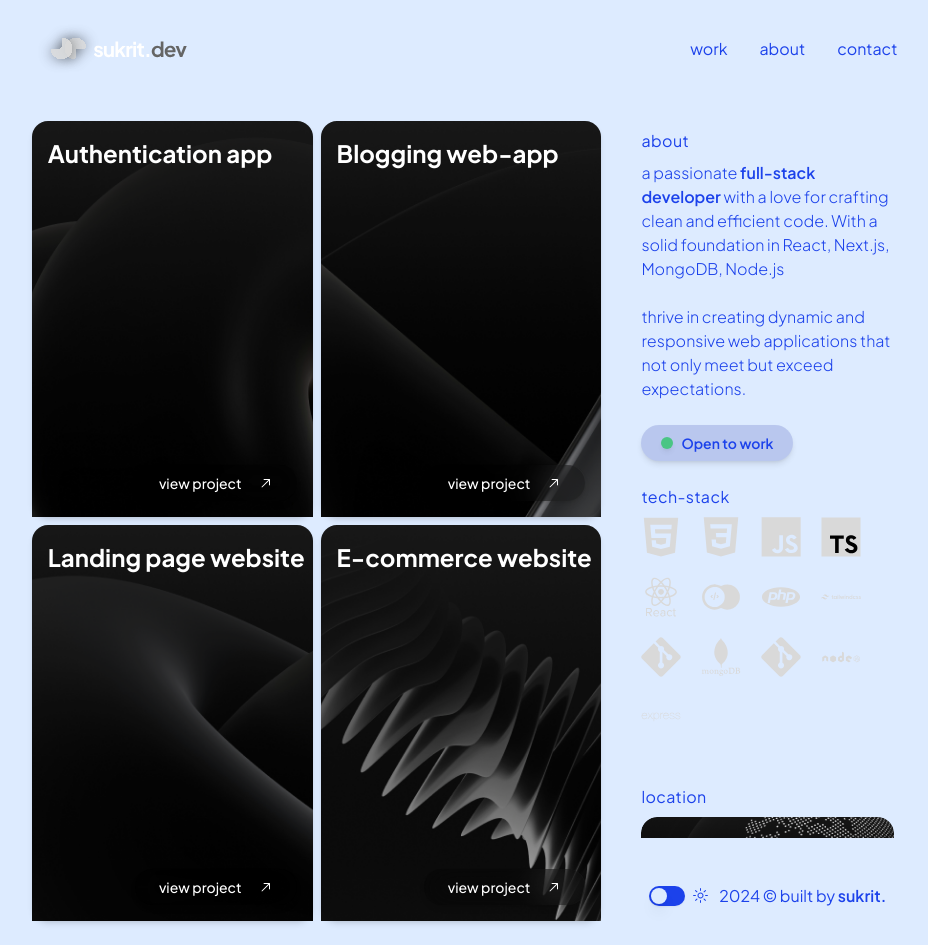
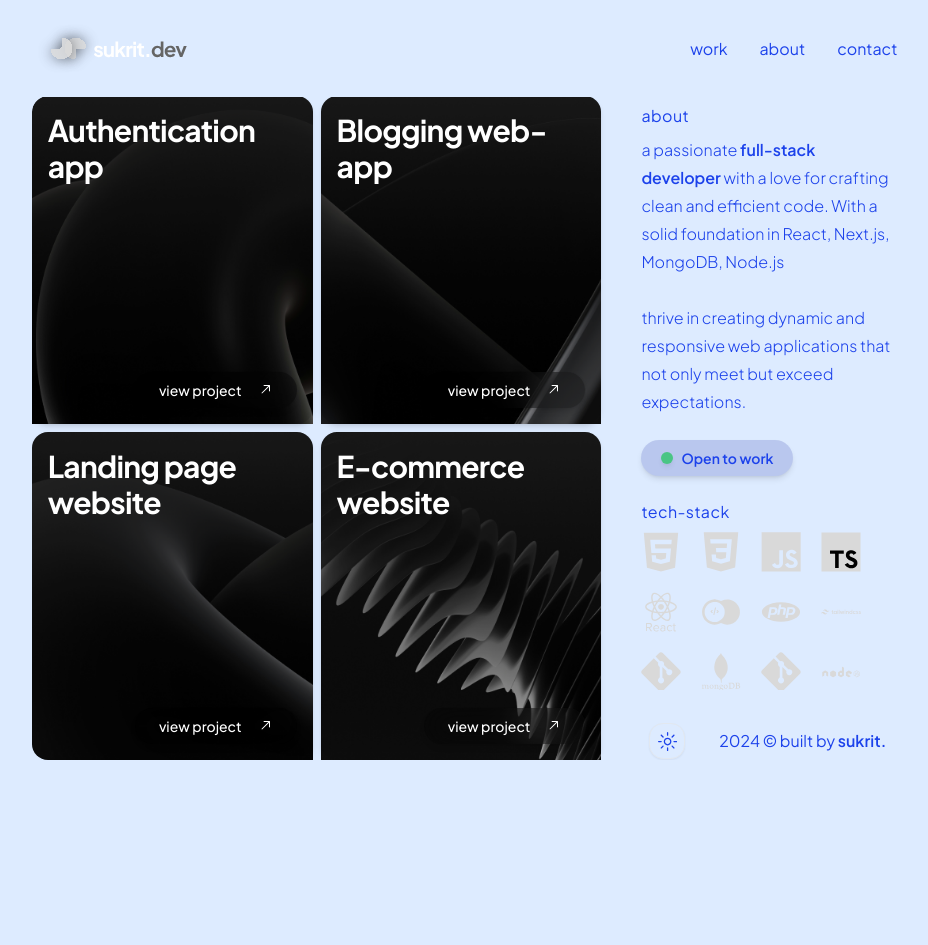
Before and after one commit to Sukrit3007/sukrit, a Next.js app: page / in a window 1280 px wide. Shown: the whole page, without its empty margins (173-1101 px from the left). After the commit the page ends 800 px from the top, so only its background shows below. Built offline with nearby package versions, Linux system fonts and the light colour scheme.

Commit message:
made more responsive

```diff
--- a/app/page.js
+++ b/app/page.js
@@ -5,8 +5,8 @@ import WorkCard from "@/components/WorkCard";
 
 export default function Home() {
   return (
-    <main className="flex flex-col items-center justify-between p-6 md:px-24 ">
-            <div className="grid gap-8 xl:grid-cols-6 xl:grid-rows-10 w-[100%] lg:w-[80%] h-[800px] rounded-2xl">
+    <main className="flex flex-col items-center justify-between p-6 md:px-24 pt-24 pb-10 m-auto h-screen ">
+            <div className="grid gap-8 xl:grid-cols-6 xl:grid-rows-10 w-[100%] lg:w-[80%] h-full rounded-2xl lg:overflow-hidden ">
                 <div className="lg:col-span-4 xl:row-span-10 order-2 xl:order-none ">
                     <WorkCard/>
                 </div>
--- a/components/AboutCard.jsx
+++ b/components/AboutCard.jsx
@@ -17,7 +17,7 @@ const AboutCard = () => {
       </CardHeader>
 
       <CardContent>
-        <p className="font-light">a passionate <span className="font-semibold">full-stack developer</span> with a love for crafting clean and efficient code. With a solid foundation in React, Next.js, MongoDB, Node.js
+        <p className="font-light leading-7 [&:not(:first-child)]:mt-6">a passionate <span className="font-semibold">full-stack developer</span> with a love for crafting clean and efficient code. With a solid foundation in React, Next.js, MongoDB, Node.js
           <br/><br/>thrive in creating dynamic and responsive web applications that not only meet but exceed expectations.
         </p>
       </CardContent>
--- a/components/ModeToggle.jsx
+++ b/components/ModeToggle.jsx
@@ -1,19 +1,42 @@
 "use client"
+
 import * as React from "react"
 import { MoonIcon, SunIcon } from "@radix-ui/react-icons"
 import { useTheme } from "next-themes"
-import { Switch } from "@/components/ui/switch"
+
+import { Button } from "@/components/ui/button"
+import {
+  DropdownMenu,
+  DropdownMenuContent,
+  DropdownMenuItem,
+  DropdownMenuTrigger,
+} from "@/components/ui/dropdown-menu"
 
 
 const ModeToggle = () => {
-  const { setTheme, theme } = useTheme()
+  const { setTheme } = useTheme()
+
   return (
-    <div className="flex flex-row gap-2 items-center" >
-      <Switch
-      onClick ={()=>setTheme(theme === "dark" ? "light" : "dark")}
-      />
-      <div>{theme === "dark" ? <MoonIcon /> : <SunIcon />}</div>
-    </div>
+    <DropdownMenu>
+      <DropdownMenuTrigger asChild>
+        <Button variant="outline" size="icon">
+          <SunIcon className="h-[1.2rem] w-[1.2rem] rotate-0 scale-100 transition-all dark:-rotate-90 dark:scale-0" />
+          <MoonIcon className="absolute h-[1.2rem] w-[1.2rem] rotate-90 scale-0 transition-all dark:rotate-0 dark:scale-100" />
+          <span className="sr-only">Toggle theme</span>
+        </Button>
+      </DropdownMenuTrigger>
+      <DropdownMenuContent align="end">
+        <DropdownMenuItem onClick={() => setTheme("light")}>
+          Light
+        </DropdownMenuItem>
+        <DropdownMenuItem onClick={() => setTheme("dark")}>
+          Dark
+        </DropdownMenuItem>
+        <DropdownMenuItem onClick={() => setTheme("system")}>
+          System
+        </DropdownMenuItem>
+      </DropdownMenuContent>
+    </DropdownMenu>
   )
 }
 
--- a/components/Navbar.jsx
+++ b/components/Navbar.jsx
@@ -13,7 +13,7 @@ const Navbar = () => {
   };
 
   return (
-    <nav className="bg-transparent sticky z-10 top-0 py-6 px-6 flex justify-center items-center md:px-[82px]">
+    <nav className="bg-background fixed top-0 z-50 w-full py-6 px-6 flex justify-center items-center md:px-[82px]">
       <div className="w-[100%] lg:w-[80%] ">
       <div className="mx-auto px-4 flex justify-between items-center ">
       <Link href="/">
--- a/components/WorkCard.jsx
+++ b/components/WorkCard.jsx
@@ -56,7 +56,7 @@ const WorkCard = () => {
           className="w-full h-full object-cover rounded-t-lg"
         />
         <div className="absolute inset-0 bg-black bg-opacity-10 rounded-2xl">
-        <h2 className="absolute top-4 left-4 text-white font-bold text-2xl">{item.title}</h2>
+        <h2 className="absolute top-4 left-4 text-white font-bold scroll-m-20 pb-2 text-3xl tracking-tight first:mt-0">{item.title}</h2>
         <Button className="absolute bottom-4 right-4 bg-black bg-opacity-25 text-white py-2 px-4 rounded-full shadow-md backdrop-filter backdrop-blur-lg hover:bg-black" style={{ borderRadius: "56px", padding: "10px 24px", justifyContent: "center", alignItems: "center", gap: "8px" }}>
           view project <ArrowTopRightIcon className="ml-2" />
       </Button>
```
